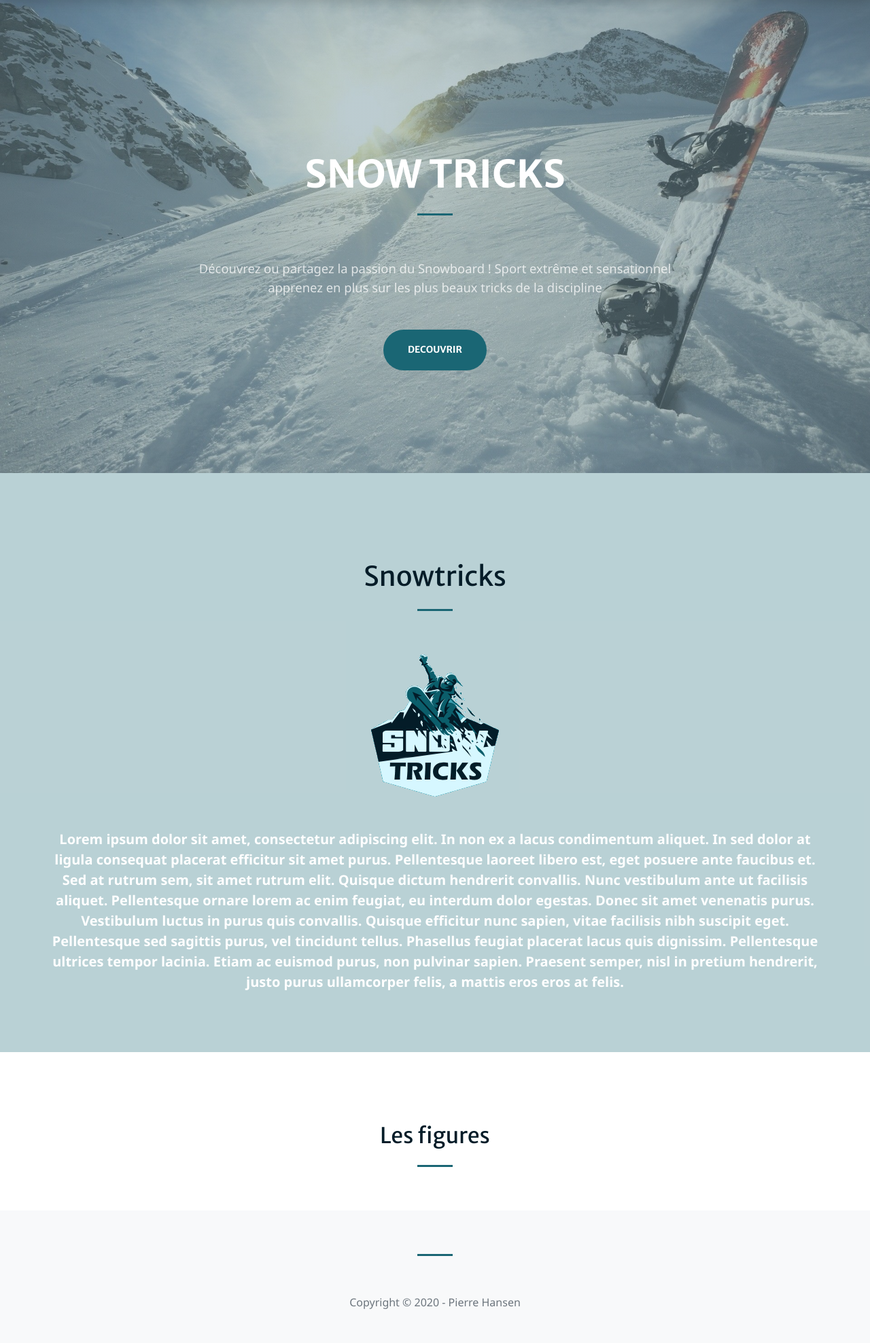
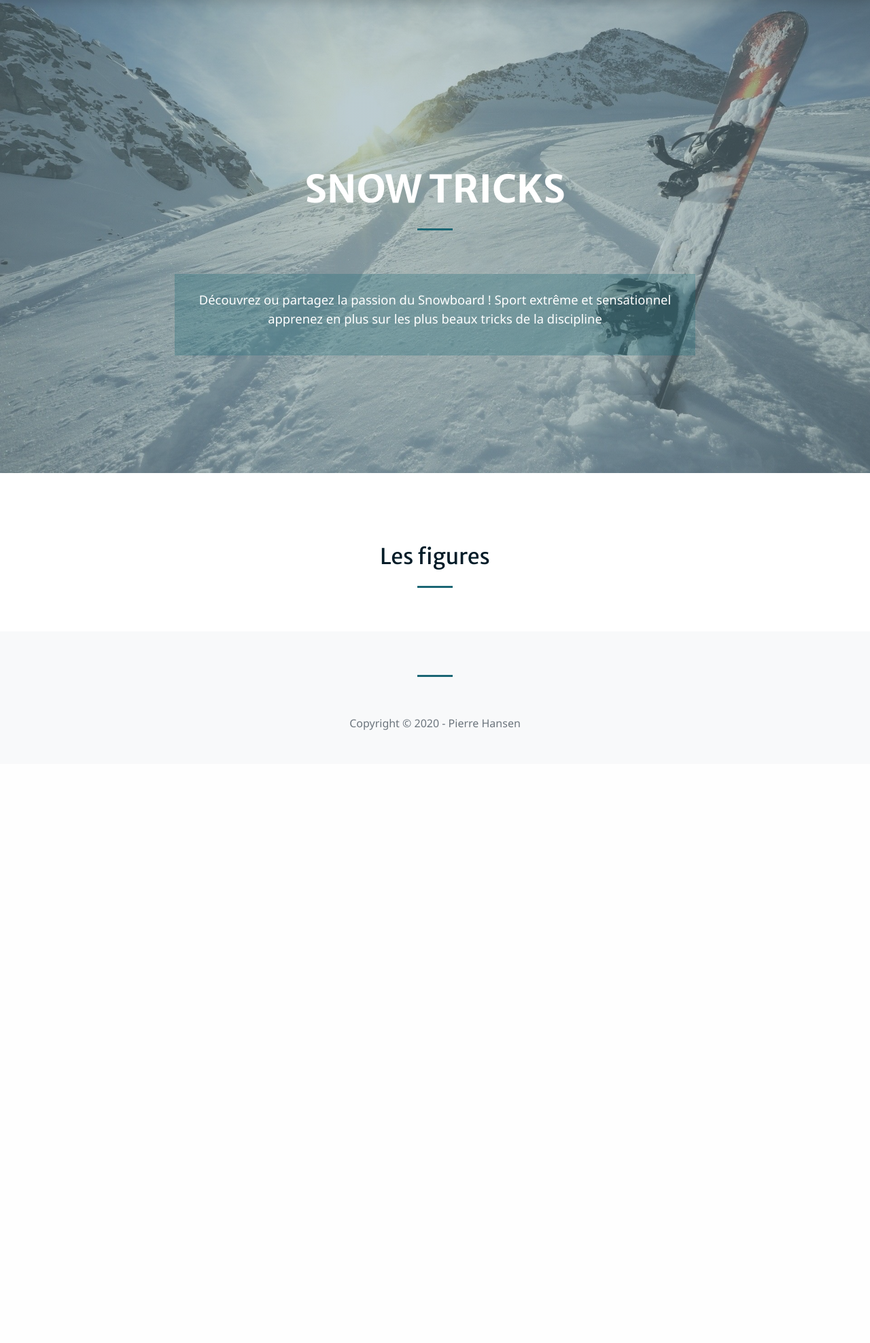
Before and after one commit to HsnPierre/DAPHPSymfony_Hansen_Pierre_P6, a Symfony app: template templates/main/index.html.twig in a window 1280 px wide. Shown: the part 104-2080 px from the top of the page at 68% size. After the commit the page ends 1178 px from the top, so only its background shows below. Run offline with Twig, Linux system fonts and the light colour scheme; the template is opened without the code that fills it, so the values that code supplies are empty; some libraries are stand-ins or nearby versions.

Commit message:
Some graphics updates

```diff
--- a/src/Entity/Trick.php
+++ b/src/Entity/Trick.php
@@ -49,11 +49,6 @@ use Symfony\Bridge\Doctrine\Validator\Constraints\UniqueEntity;
      * )
      */
     private $content;
-
-    /**
-     * @ORM\Column(type="boolean")
-     */
-    private $rgpd = '1';
 
     /**
      * @ORM\Column(type="datetime")
--- a/src/Form/CommentType.php
+++ b/src/Form/CommentType.php
@@ -22,7 +22,7 @@ class CommentType extends AbstractType
                 ]
             ])
             ->add('rgpd', CheckboxType::class, [
-                'label' => "J'autorise ce site à publier ce commentaire publiquement en mon nom.",
+                'label' => "J'autorise ce site à collecter les informations soumises via le formulaire et de les publier publiquement, ces informations ne seront soumises à aucun usage personnel ou privé.",
                 'required' => true
             ]
         );
--- a/templates/base.html.twig
+++ b/templates/base.html.twig
@@ -50,9 +50,8 @@
                         <h1 class="text-uppercase text-white font-weight-bold">SNOW TRICKS</h1>
                         <hr class="divider my-4" />
                     </div>
-                    <div class="col-lg-8 align-self-baseline">
-                        <p class="text-white-75 font-weight-light mb-5">Découvrez ou partagez la passion du Snowboard ! Sport extrême et sensationnel apprenez en plus sur les plus beaux tricks de la discipline</p>
-                        <a class="btn btn-primary btn-xl js-scroll-trigger" href="#presentation">Decouvrir</a>
+                    <div class="col-lg-8 align-self-baseline" id="resume">
+                        <p class="text-primary-75 font-weight-light">Découvrez ou partagez la passion du Snowboard ! Sport extrême et sensationnel apprenez en plus sur les plus beaux tricks de la discipline</p>
                     </div>
                 </div>
             </div>
--- a/templates/main/index.html.twig
+++ b/templates/main/index.html.twig
@@ -3,17 +3,6 @@
 {% block body_id 'homepage' %}
 
 {% block body %}
-
-    <section id="presentation">
-
-        <div id="resume">
-            <h1 class="text-center mt-0">Snowtricks</h2>
-            <hr class="divider my-4" />
-            <img class="img-fluid" src="assets/img/snowtricks_logo1.png" alt="" />
-            <p class="p-5">Lorem ipsum dolor sit amet, consectetur adipiscing elit. In non ex a lacus condimentum aliquet. In sed dolor at ligula consequat placerat efficitur sit amet purus. Pellentesque laoreet libero est, eget posuere ante faucibus et. Sed at rutrum sem, sit amet rutrum elit. Quisque dictum hendrerit convallis. Nunc vestibulum ante ut facilisis aliquet. Pellentesque ornare lorem ac enim feugiat, eu interdum dolor egestas. Donec sit amet venenatis purus. Vestibulum luctus in purus quis convallis. Quisque efficitur nunc sapien, vitae facilisis nibh suscipit eget. Pellentesque sed sagittis purus, vel tincidunt tellus. Phasellus feugiat placerat lacus quis dignissim. Pellentesque ultrices tempor lacinia. Etiam ac euismod purus, non pulvinar sapien. Praesent semper, nisl in pretium hendrerit, justo purus ullamcorper felis, a mattis eros eros at felis. </p>
-        </div>
-
-    </section>
 
     <section id="tricks">
 
@@ -22,9 +11,9 @@
             <hr class="divider my-4" />
         </div>
 
-        {% if success != null %}
-            <div class="container text-center alert alert-success">{{ success }}</div>
-        {% endif %}
+        {% for message in app.flashes('success') %}
+            <div class="container text-center alert alert-success">{{ message }}</div>
+        {% endfor %}
 
         {% if is_granted('ROLE_USER') %}
             <div class="text-center" id="add_button">
```
Also changed, not shown: templates/bundles/TwigBundle/Exception/error404.html.twig (added, +16 -0 lines).
